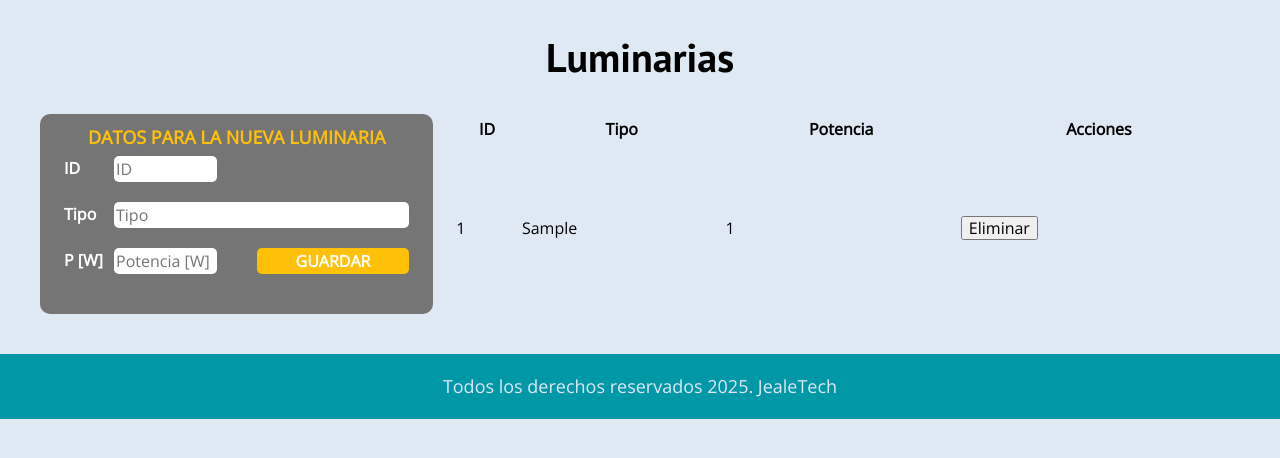
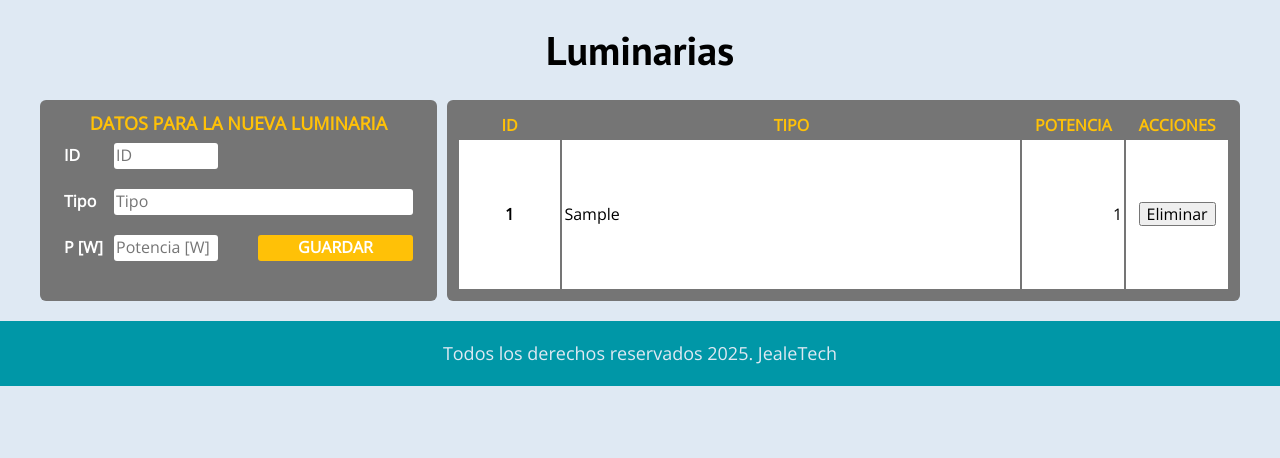
Before and after one commit to alexmerid/warnes-app, a Flask app: page /luminarias in a window 1280 px wide. Shown: the part 37-495 px from the top of the page. Run offline with Flask 3, Linux system fonts and the light colour scheme; tables that the repository leaves empty hold one stand-in row (values such as "Sample post").

Commit message:
Update AppWeb

```diff
--- a/static/css/style.css
+++ b/static/css/style.css
@@ -61,6 +61,7 @@ h3 {
 
 h1 {
     font-size: 4rem;
+    margin: 2rem;
 }
 
 h2 {
@@ -70,6 +71,13 @@ h2 {
 h3 {
     font-size: 2.4rem;
 }
+
+table {
+    table-layout: fixed;
+    width: 100%;
+    border-spacing: 0.2rem;
+}
+
 
 /* Utilidades */
 .no-margin {
@@ -118,7 +126,7 @@ h3 {
 .footer {
     background-color: var(--secundario);
     padding: 0.1rem 0;
-    margin-top: 4rem;
+    margin-top: 2rem;
 }
 
 .footer__texto {
@@ -128,22 +136,22 @@ h3 {
 }
 
 
-
 /*Luminarias */
 @media (min-width: 768px) {
     .contenedor-lum {
         display: grid;
         grid-template-columns: 1fr 2fr;
-        column-gap: 2rem;
+        column-gap: 1rem;
     }
 }
 
 .formulario {
     background-color: var(--gris);
-    width: min(90rem, 100%);
+    /* width: min(90rem, 100%); */
+    width: 100%;
     margin: 0 auto;
     padding: 1rem;
-    border-radius: 1rem;
+    border-radius: 0.6rem;
 }
 
 .formulario fieldset {
@@ -182,11 +190,43 @@ h3 {
     flex: 1;
     width: 100%;
     border: none;
-    border-radius: 0.5rem;
+    border-radius: 0.3rem;
 }
 
 .lum-tipo {
     grid-column: 1/3;
+}
+
+.tabla {
+    background-color: var(--gris);
+    padding: 1rem;
+    border-radius: 0.6rem;
+}
+
+.tabla thead {
+    text-align: center;
+    font-size: 1.6rem;
+    text-transform: uppercase;
+    font-weight: bold;
+    color: var(--amarillo);
+}
+
+.tabla thead th:nth-child(2) {
+    width: 60%;
+}
+
+.tabla td {
+    background-color: var(--blanco);
+    padding: 0.2rem;
+}
+
+.tabla td:nth-child(1),
+.tabla td:nth-child(4) {
+    text-align: center;
+}
+
+.tabla td:nth-child(3) {
+    text-align: right;
 }
 
 .boton {
@@ -195,7 +235,7 @@ h3 {
     text-decoration: none;
     text-transform: uppercase;
     font-weight: bold;
-    border-radius: 0.5rem;
+    border-radius: 0.3rem;
     width: 100%;
     text-align: center;
     border: none;
--- a/templates/sitio/luminarias.html
+++ b/templates/sitio/luminarias.html
@@ -35,7 +35,7 @@
         <!-- Fin formulario-lum -->
 
         <!-- Inico tabla -->
-        <table>
+        <table class="tabla">
             <thead>
                 <tr>
                     <th>ID</th>
@@ -48,7 +48,7 @@
             <tbody>
                 {% for luminaria in luminarias %}
                 <tr>
-                    <td>{{ luminaria [0] }}</td>
+                    <td><strong>{{ luminaria [0] }}</strong></td>
                     <td>{{ luminaria [1] }}</td>
                     <td>{{ luminaria [2] }}</td>
                     <td>
```
